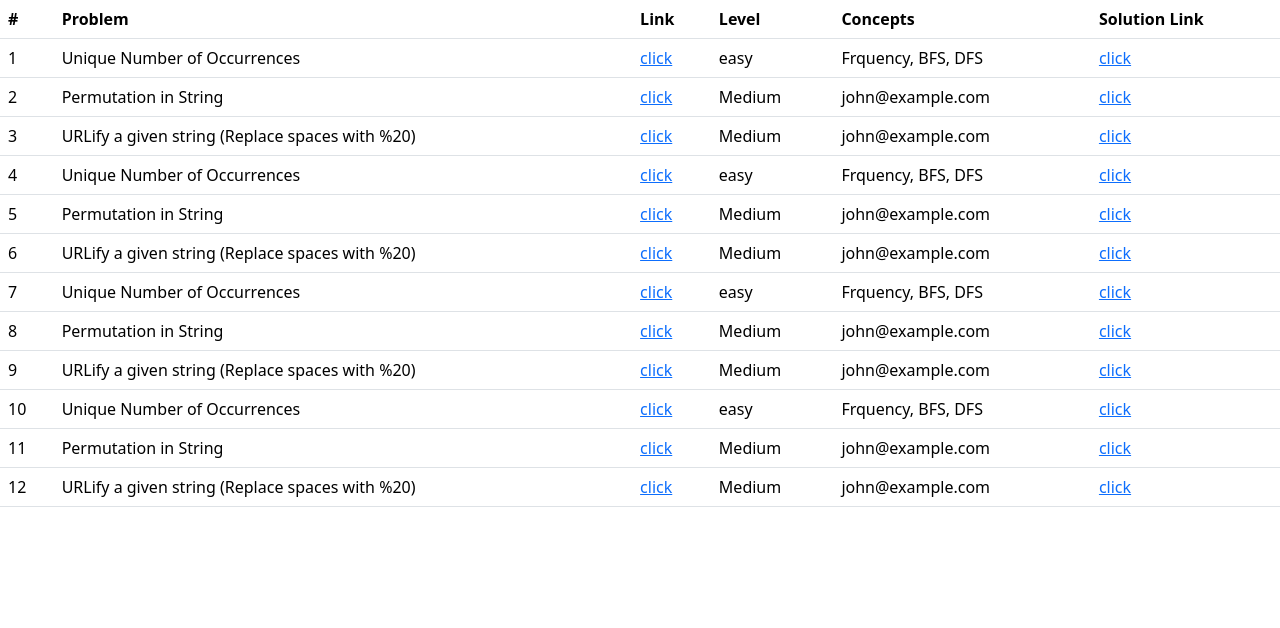
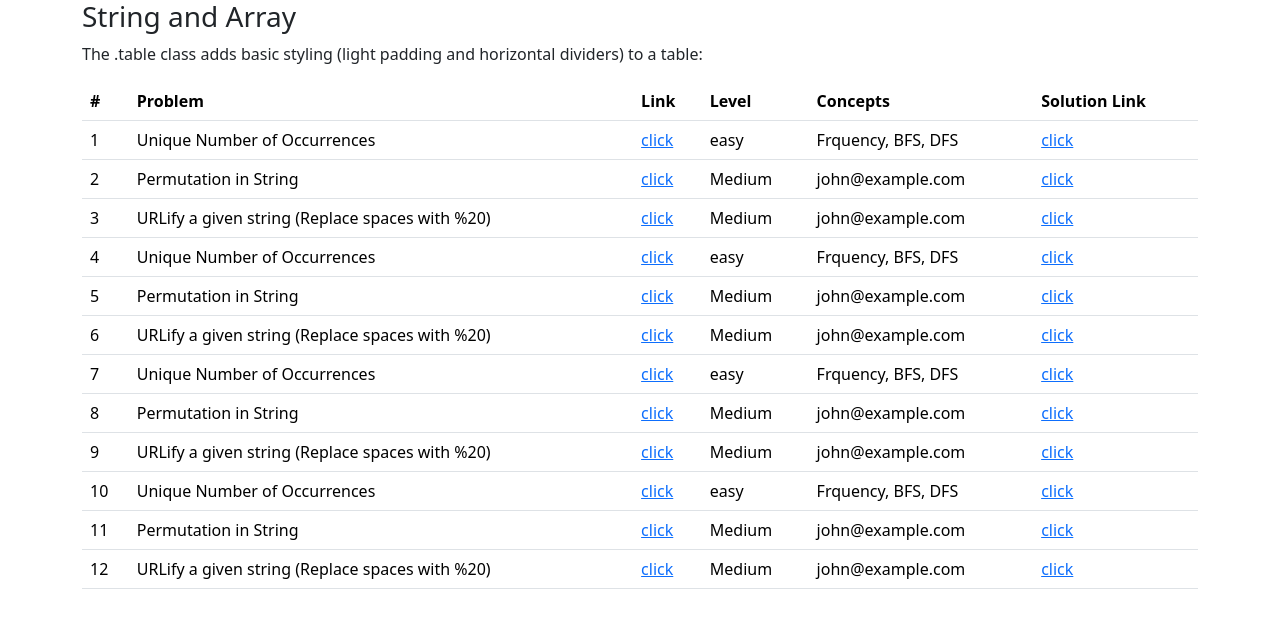
Before and after one commit to ayanchyaziz123/CodeBeginnerNest, a plain HTML site: page interview_questions/string_array.html in a window 1280 px wide. Drawn offline with nearby package versions, Linux system fonts and the light colour scheme.

Commit message:
succ added comp

```diff
--- a/interview_questions/string_array.html
+++ b/interview_questions/string_array.html
@@ -1,4 +1,8 @@
 <link href="https://cdn.jsdelivr.net/npm/bootstrap@5.3.2/dist/css/bootstrap.min.css" rel="stylesheet">
+<div class="container">
+    <h3>String and Array</h3>
+  <p>The .table class adds basic styling (light padding and horizontal dividers) to a table:</p>
+
       <div class="table-responsive">
       <table class="table">
         <thead>
@@ -112,3 +116,4 @@
         </tbody>
       </table>
     </div>
+    </div>
```
